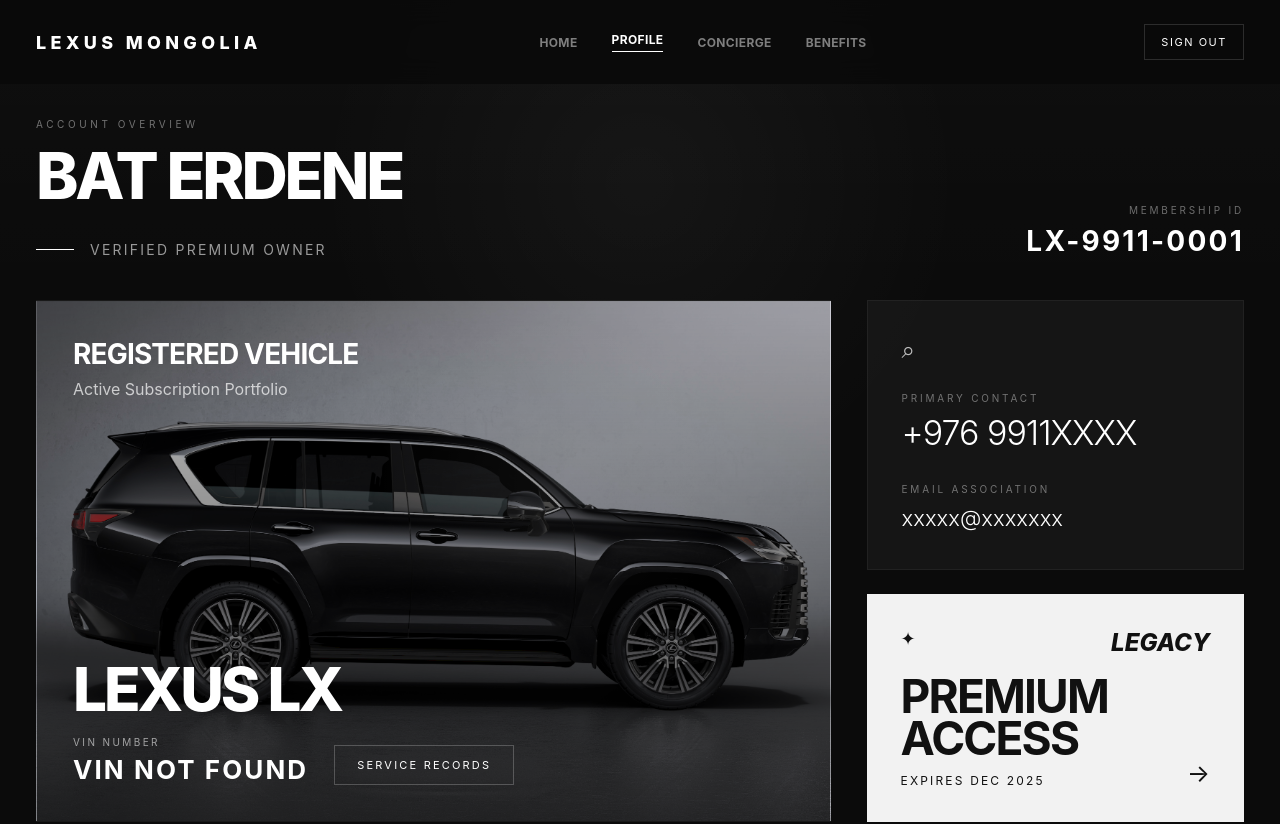
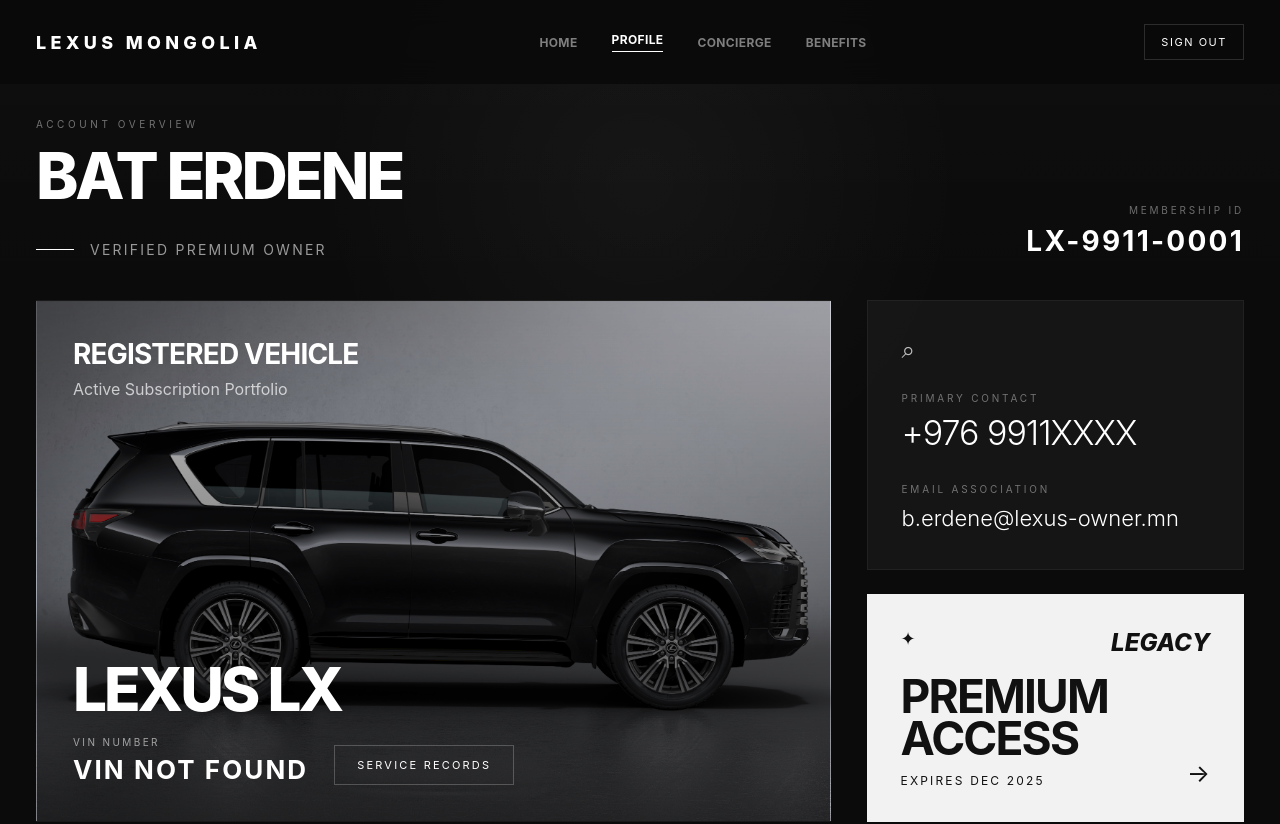
Before and after one commit to munkhada/lexus-owners-ui, a React (Vite) app: page /profile in a window 1280 px wide. Shown: the top 824 px of the page. Built offline with nearby package versions, Linux system fonts and the light colour scheme; no server answers.

Commit message:
Update Profile.jsx

```diff
--- a/src/pages/Profile.jsx
+++ b/src/pages/Profile.jsx
@@ -30,7 +30,7 @@
   const email =
     user?.email ||
     user?.["И-мэйл хаяг"] ||
-    "xxxxx@xxxxxxx";
+   "b.erdene@lexus-owner.mn";
 
   const vinNumber =
   user?.vin ||
```
